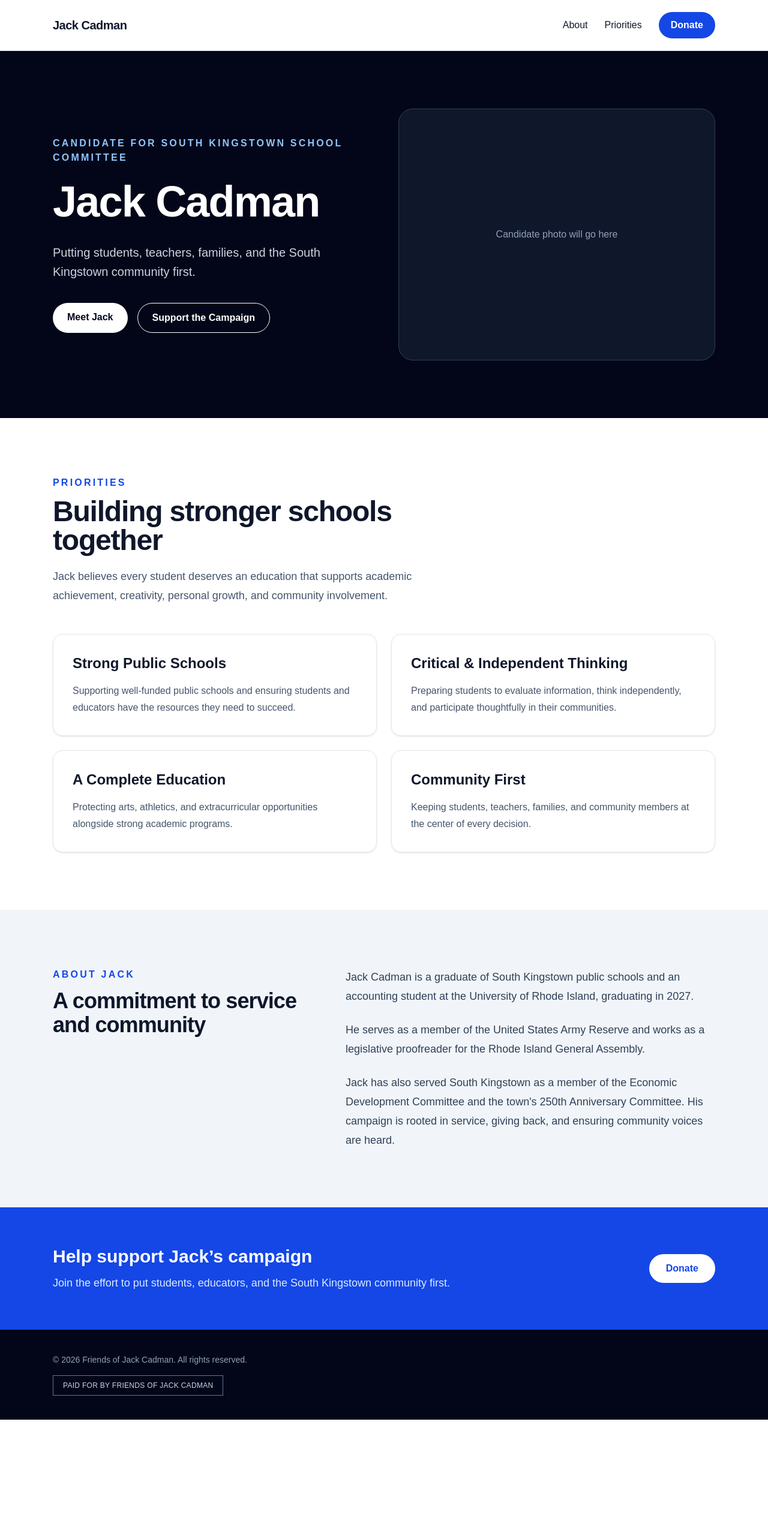
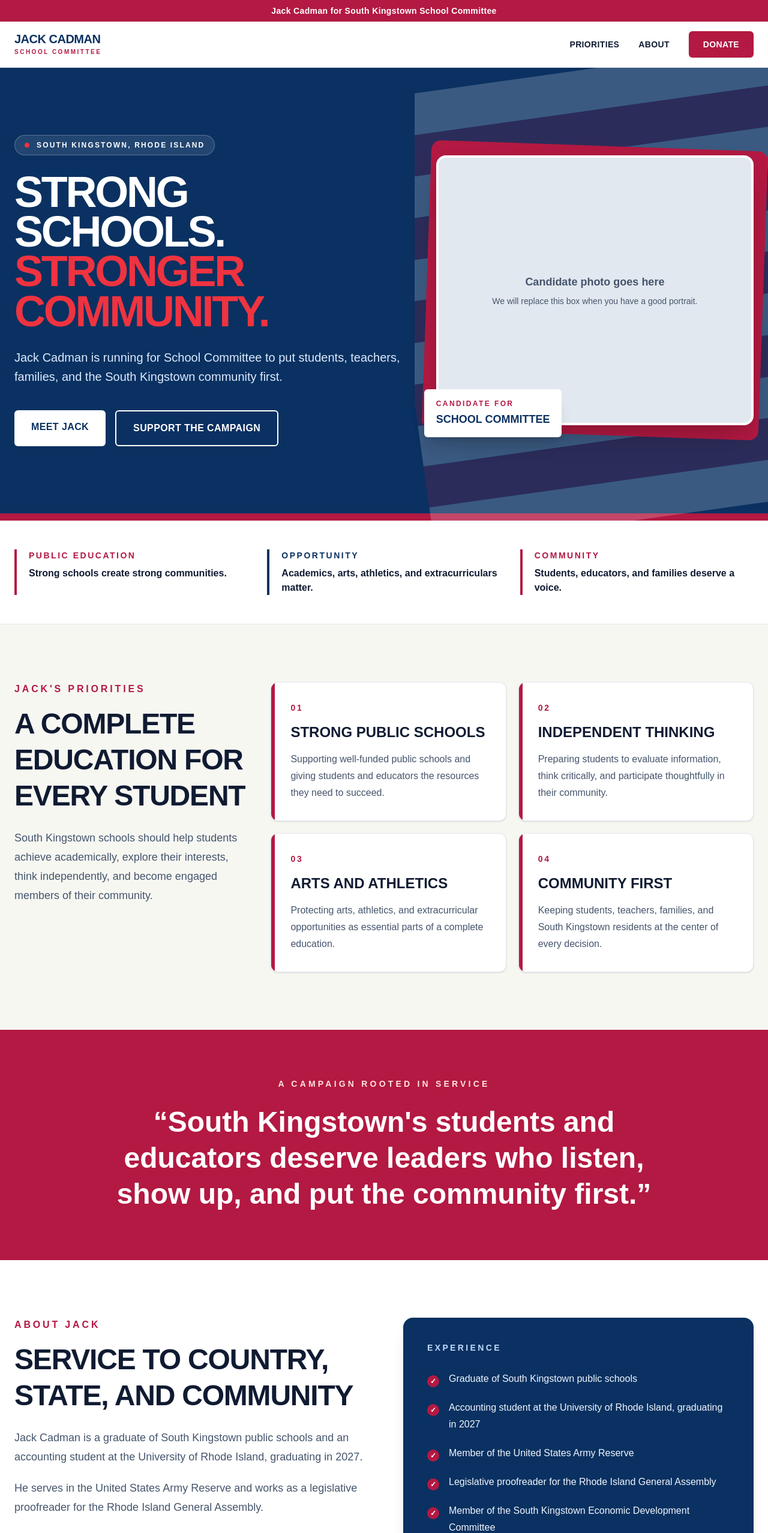
Before and after one commit to tjblech/candidate-campaign-website, a Next.js app: page / in a window 1280 px wide. Shown: the top 2556 px of the page at 60% size. Before the commit the page ends 2367 px from the top, so only its background shows below. Built offline with nearby package versions, Linux system fonts and the light colour scheme.

Commit message:
Build initial Jack Cadman campaign website

```diff
--- a/app/layout.tsx
+++ b/app/layout.tsx
@@ -13,8 +13,9 @@ const geistMono = Geist_Mono({
 });
 
 export const metadata: Metadata = {
-  title: "Create Next App",
-  description: "Generated by create next app",
+  title: "Jack Cadman for South Kingstown School Committee",
+  description:
+    "Jack Cadman is running for South Kingstown School Committee to support strong public schools, independent thinking, arts, athletics, and community-centered leadership.",
 };
 
 export default function RootLayout({
--- a/app/page.tsx
+++ b/app/page.tsx
@@ -1,48 +1,71 @@
-const issues = [
+const priorities = [
   {
+    number: "01",
     title: "Strong Public Schools",
     description:
-      "Supporting well-funded public schools and ensuring students and educators have the resources they need to succeed.",
+      "Supporting well-funded public schools and giving students and educators the resources they need to succeed.",
   },
   {
-    title: "Critical & Independent Thinking",
+    number: "02",
+    title: "Independent Thinking",
     description:
-      "Preparing students to evaluate information, think independently, and participate thoughtfully in their communities.",
+      "Preparing students to evaluate information, think critically, and participate thoughtfully in their community.",
   },
   {
-    title: "A Complete Education",
+    number: "03",
+    title: "Arts and Athletics",
     description:
-      "Protecting arts, athletics, and extracurricular opportunities alongside strong academic programs.",
+      "Protecting arts, athletics, and extracurricular opportunities as essential parts of a complete education.",
   },
   {
+    number: "04",
     title: "Community First",
     description:
-      "Keeping students, teachers, families, and community members at the center of every decision.",
+      "Keeping students, teachers, families, and South Kingstown residents at the center of every decision.",
   },
+];
+
+const experience = [
+  "Graduate of South Kingstown public schools",
+  "Accounting student at the University of Rhode Island, graduating in 2027",
+  "Member of the United States Army Reserve",
+  "Legislative proofreader for the Rhode Island General Assembly",
+  "Member of the South Kingstown Economic Development Committee",
+  "Former member of the South Kingstown 250th Anniversary Committee",
 ];
 
 export default function Home() {
   return (
-    <main className="min-h-screen bg-white text-slate-900">
+    <main className="min-h-screen bg-[#f7f7f2] text-[#101b32]">
+      {/* Announcement bar */}
+      <div className="bg-[#b31942] px-4 py-2 text-center text-sm font-semibold tracking-wide text-white">
+        Jack Cadman for South Kingstown School Committee
+      </div>
+
       {/* Navigation */}
-      <header className="border-b border-slate-200 bg-white">
-        <nav className="mx-auto flex max-w-6xl items-center justify-between px-6 py-5">
-          <a href="#" className="text-xl font-bold tracking-tight">
+      <header className="sticky top-0 z-50 border-b border-slate-200 bg-white/95 backdrop-blur">
+        <nav className="mx-auto flex max-w-7xl items-center justify-between px-6 py-4">
+          <a href="#" className="group">
+            <p className="text-xl font-black uppercase leading-none tracking-tight text-[#0a3161]">
               Jack Cadman
+            </p>
+            <p className="mt-1 text-[10px] font-bold uppercase tracking-[0.25em] text-[#b31942]">
+              School Committee
+            </p>
           </a>
 
-          <div className="hidden items-center gap-7 md:flex">
-            <a href="#about" className="hover:text-blue-700">
+          <div className="hidden items-center gap-8 text-sm font-bold uppercase tracking-wide md:flex">
+            <a className="transition hover:text-[#b31942]" href="#priorities">
+              Priorities
+            </a>
+            <a className="transition hover:text-[#b31942]" href="#about">
               About
-            </a>
-            <a href="#issues" className="hover:text-blue-700">
-              Priorities
             </a>
             <a
               href="https://secure.actblue.com/donate/jack-cadman-1"
               target="_blank"
               rel="noopener noreferrer"
-              className="rounded-full bg-blue-700 px-5 py-2.5 font-semibold text-white transition hover:bg-blue-800"
+              className="rounded-md bg-[#b31942] px-6 py-3 text-white shadow-sm transition hover:-translate-y-0.5 hover:bg-[#8f1434] hover:shadow-lg"
             >
               Donate
             </a>
@@ -51,26 +74,42 @@ export default function Home() {
       </header>
 
       {/* Hero */}
-      <section className="bg-slate-950 text-white">
-        <div className="mx-auto grid max-w-6xl gap-12 px-6 py-24 md:grid-cols-2 md:items-center">
+      <section className="relative overflow-hidden bg-[#0a3161] text-white">
+        {/* Decorative stripes */}
+        <div className="absolute inset-y-0 right-0 hidden w-[46%] overflow-hidden opacity-20 lg:block">
+          <div className="absolute -right-24 top-0 h-full w-[120%] rotate-[-8deg]">
+            {Array.from({ length: 11 }).map((_, index) => (
+              <div
+                key={index}
+                className={`h-[9.1%] ${
+                  index % 2 === 0 ? "bg-white" : "bg-[#b31942]"
+                }`}
+              />
+            ))}
+          </div>
+        </div>
+
+        <div className="relative mx-auto grid max-w-7xl gap-14 px-6 py-20 md:py-28 lg:grid-cols-[1.1fr_0.9fr] lg:items-center">
           <div>
-            <p className="mb-4 font-semibold uppercase tracking-[0.2em] text-blue-300">
-              Candidate for South Kingstown School Committee
+            <div className="mb-7 inline-flex items-center gap-3 rounded-full border border-white/25 bg-white/10 px-4 py-2 text-xs font-bold uppercase tracking-[0.18em]">
+              <span className="h-2 w-2 rounded-full bg-[#ef3340]" />
+              South Kingstown, Rhode Island
+            </div>
+
+            <h1 className="max-w-3xl text-5xl font-black uppercase leading-[0.92] tracking-[-0.045em] sm:text-6xl md:text-7xl">
+              Strong schools.
+              <span className="block text-[#ef3340]">Stronger community.</span>
+            </h1>
+
+            <p className="mt-7 max-w-2xl text-lg leading-8 text-blue-100 md:text-xl">
+              Jack Cadman is running for School Committee to put students,
+              teachers, families, and the South Kingstown community first.
             </p>
 
-            <h1 className="text-5xl font-bold leading-tight tracking-tight md:text-7xl">
-              Jack Cadman
-            </h1>
-
-            <p className="mt-6 max-w-xl text-xl leading-8 text-slate-300">
-              Putting students, teachers, families, and the South Kingstown
-              community first.
-            </p>
-
-            <div className="mt-9 flex flex-wrap gap-4">
+            <div className="mt-10 flex flex-wrap gap-4">
               <a
                 href="#about"
-                className="rounded-full bg-white px-6 py-3 font-semibold text-slate-950 transition hover:bg-slate-200"
+                className="rounded-md bg-white px-7 py-4 font-bold uppercase tracking-wide text-[#0a3161] transition hover:-translate-y-0.5 hover:bg-slate-100"
               >
                 Meet Jack
               </a>
@@ -79,67 +118,143 @@ export default function Home() {
                 href="https://secure.actblue.com/donate/jack-cadman-1"
                 target="_blank"
                 rel="noopener noreferrer"
-                className="rounded-full border border-white px-6 py-3 font-semibold transition hover:bg-white hover:text-slate-950"
+                className="rounded-md border-2 border-white px-7 py-4 font-bold uppercase tracking-wide text-white transition hover:-translate-y-0.5 hover:bg-white hover:text-[#0a3161]"
               >
                 Support the Campaign
               </a>
             </div>
           </div>
 
-          {/* Candidate photo placeholder */}
-          <div className="flex min-h-[420px] items-center justify-center rounded-3xl border border-slate-700 bg-slate-900 px-8 text-center text-slate-400">
-            Candidate photo will go here
+          {/* Candidate photo */}
+          <div className="relative">
+            <div className="absolute -inset-4 rotate-2 rounded-2xl bg-[#b31942]" />
+
+            <div className="relative flex min-h-[450px] items-center justify-center overflow-hidden rounded-2xl border-4 border-white bg-slate-200 text-center text-slate-600 shadow-2xl">
+              <div className="px-10">
+                <p className="text-lg font-bold">Candidate photo goes here</p>
+                <p className="mt-2 text-sm">
+                  We will replace this box when you have a good portrait.
+                </p>
+              </div>
+            </div>
+
+            <div className="absolute -bottom-5 -left-5 rounded-md bg-white px-5 py-4 text-[#0a3161] shadow-xl">
+              <p className="text-xs font-bold uppercase tracking-[0.2em] text-[#b31942]">
+                Candidate for
+              </p>
+              <p className="mt-1 text-lg font-black uppercase">
+                School Committee
+              </p>
+            </div>
+          </div>
+        </div>
+
+        <div className="h-3 bg-[#b31942]" />
+      </section>
+
+      {/* Intro */}
+      <section className="border-b border-slate-200 bg-white">
+        <div className="mx-auto grid max-w-7xl gap-8 px-6 py-12 md:grid-cols-3">
+          <div className="border-l-4 border-[#b31942] pl-5">
+            <p className="text-sm font-bold uppercase tracking-[0.18em] text-[#b31942]">
+              Public Education
+            </p>
+            <p className="mt-2 font-semibold">
+              Strong schools create strong communities.
+            </p>
+          </div>
+
+          <div className="border-l-4 border-[#0a3161] pl-5">
+            <p className="text-sm font-bold uppercase tracking-[0.18em] text-[#0a3161]">
+              Opportunity
+            </p>
+            <p className="mt-2 font-semibold">
+              Academics, arts, athletics, and extracurriculars matter.
+            </p>
+          </div>
+
+          <div className="border-l-4 border-[#b31942] pl-5">
+            <p className="text-sm font-bold uppercase tracking-[0.18em] text-[#b31942]">
+              Community
+            </p>
+            <p className="mt-2 font-semibold">
+              Students, educators, and families deserve a voice.
+            </p>
           </div>
         </div>
       </section>
 
-      {/* Issues */}
-      <section id="issues" className="mx-auto max-w-6xl px-6 py-24">
-        <div className="max-w-2xl">
-          <p className="font-semibold uppercase tracking-[0.2em] text-blue-700">
-            Priorities
+      {/* Priorities */}
+      <section id="priorities" className="mx-auto max-w-7xl px-6 py-24">
+        <div className="grid gap-10 lg:grid-cols-[0.65fr_1.35fr]">
+          <div>
+            <p className="font-bold uppercase tracking-[0.24em] text-[#b31942]">
+              Jack&apos;s Priorities
             </p>
 
-          <h2 className="mt-3 text-4xl font-bold tracking-tight md:text-5xl">
-            Building stronger schools together
+            <h2 className="mt-4 text-4xl font-black uppercase leading-tight tracking-tight md:text-5xl">
+              A complete education for every student
             </h2>
 
-          <p className="mt-5 text-lg leading-8 text-slate-600">
-            Jack believes every student deserves an education that supports
-            academic achievement, creativity, personal growth, and community
-            involvement.
+            <p className="mt-6 text-lg leading-8 text-slate-600">
+              South Kingstown schools should help students achieve
+              academically, explore their interests, think independently, and
+              become engaged members of their community.
             </p>
           </div>
 
-        <div className="mt-12 grid gap-6 md:grid-cols-2">
-          {issues.map((issue) => (
+          <div className="grid gap-5 sm:grid-cols-2">
+            {priorities.map((priority) => (
               <article
-              key={issue.title}
-              className="rounded-2xl border border-slate-200 p-8 shadow-sm"
+                key={priority.title}
+                className="group relative overflow-hidden rounded-xl border border-slate-200 bg-white p-8 shadow-sm transition hover:-translate-y-1 hover:shadow-xl"
               >
-              <h3 className="text-2xl font-bold">{issue.title}</h3>
+                <div className="absolute left-0 top-0 h-full w-1.5 bg-[#b31942] transition-all group-hover:w-2" />
+
+                <p className="text-sm font-black tracking-[0.2em] text-[#b31942]">
+                  {priority.number}
+                </p>
+
+                <h3 className="mt-4 text-2xl font-black uppercase leading-tight">
+                  {priority.title}
+                </h3>
+
                 <p className="mt-4 leading-7 text-slate-600">
-                {issue.description}
+                  {priority.description}
                 </p>
               </article>
             ))}
           </div>
+        </div>
+      </section>
+
+      {/* Quote */}
+      <section className="bg-[#b31942] text-white">
+        <div className="mx-auto max-w-5xl px-6 py-20 text-center">
+          <p className="text-sm font-bold uppercase tracking-[0.3em] text-red-100">
+            A campaign rooted in service
+          </p>
+
+          <blockquote className="mt-6 text-3xl font-black leading-tight md:text-5xl">
+            “South Kingstown&apos;s students and educators deserve leaders who
+            listen, show up, and put the community first.”
+          </blockquote>
+        </div>
       </section>
 
       {/* About */}
-      <section id="about" className="bg-slate-100">
-        <div className="mx-auto grid max-w-6xl gap-12 px-6 py-24 md:grid-cols-[1fr_1.4fr]">
+      <section id="about" className="bg-white">
+        <div className="mx-auto grid max-w-7xl gap-16 px-6 py-24 lg:grid-cols-2 lg:items-start">
           <div>
-            <p className="font-semibold uppercase tracking-[0.2em] text-blue-700">
+            <p className="font-bold uppercase tracking-[0.24em] text-[#b31942]">
               About Jack
             </p>
 
-            <h2 className="mt-3 text-4xl font-bold tracking-tight">
-              A commitment to service and community
+            <h2 className="mt-4 text-4xl font-black uppercase leading-tight tracking-tight md:text-5xl">
+              Service to country, state, and community
             </h2>
-          </div>
 
-          <div className="space-y-6 text-lg leading-8 text-slate-700">
+            <div className="mt-6 space-y-5 text-lg leading-8 text-slate-600">
               <p>
                 Jack Cadman is a graduate of South Kingstown public schools and
                 an accounting student at the University of Rhode Island,
@@ -147,29 +262,54 @@ export default function Home() {
               </p>
 
               <p>
-              He serves as a member of the United States Army Reserve and works
-              as a legislative proofreader for the Rhode Island General
-              Assembly.
+                He serves in the United States Army Reserve and works as a
+                legislative proofreader for the Rhode Island General Assembly.
               </p>
 
               <p>
-              Jack has also served South Kingstown as a member of the Economic
-              Development Committee and the town&apos;s 250th Anniversary
-              Committee. His campaign is rooted in service, giving back, and
-              ensuring community voices are heard.
+                Jack believes public service means listening to the community,
+                giving back, and making decisions that create opportunity for
+                every student.
               </p>
+            </div>
+          </div>
+
+          <div className="rounded-2xl bg-[#0a3161] p-8 text-white shadow-xl md:p-10">
+            <p className="text-sm font-bold uppercase tracking-[0.24em] text-blue-200">
+              Experience
+            </p>
+
+            <ul className="mt-7 space-y-5">
+              {experience.map((item) => (
+                <li key={item} className="flex gap-4">
+                  <span className="mt-2 flex h-5 w-5 shrink-0 items-center justify-center rounded-full bg-[#b31942] text-xs font-bold">
+                    ✓
+                  </span>
+                  <span className="leading-7 text-blue-50">{item}</span>
+                </li>
+              ))}
+            </ul>
           </div>
         </div>
       </section>
 
       {/* Donation CTA */}
-      <section className="bg-blue-700 text-white">
-        <div className="mx-auto flex max-w-6xl flex-col items-start justify-between gap-8 px-6 py-16 md:flex-row md:items-center">
-          <div>
-            <h2 className="text-3xl font-bold">Help support Jack’s campaign</h2>
-            <p className="mt-3 text-lg text-blue-100">
-              Join the effort to put students, educators, and the South
-              Kingstown community first.
+      <section className="relative overflow-hidden bg-[#f1f3f5]">
+        <div className="absolute left-0 top-0 h-2 w-full bg-gradient-to-r from-[#b31942] via-white to-[#0a3161]" />
+
+        <div className="mx-auto flex max-w-7xl flex-col items-start justify-between gap-10 px-6 py-20 lg:flex-row lg:items-center">
+          <div className="max-w-3xl">
+            <p className="font-bold uppercase tracking-[0.24em] text-[#b31942]">
+              Join the Campaign
+            </p>
+
+            <h2 className="mt-4 text-4xl font-black uppercase tracking-tight md:text-5xl">
+              Help build a stronger future for South Kingstown
+            </h2>
+
+            <p className="mt-5 text-lg leading-8 text-slate-600">
+              Your support helps Jack reach more voters and share his vision
+              for strong, community-centered public schools.
             </p>
           </div>
 
@@ -177,21 +317,40 @@ export default function Home() {
             href="https://secure.actblue.com/donate/jack-cadman-1"
             target="_blank"
             rel="noopener noreferrer"
-            className="rounded-full bg-white px-7 py-3 font-semibold text-blue-700 transition hover:bg-blue-50"
+            className="shrink-0 rounded-md bg-[#b31942] px-9 py-4 text-lg font-black uppercase tracking-wide text-white shadow-lg transition hover:-translate-y-1 hover:bg-[#8f1434] hover:shadow-xl"
           >
-            Donate
+            Donate Today
           </a>
         </div>
       </section>
 
       {/* Footer */}
-      <footer className="bg-slate-950 text-slate-400">
-        <div className="mx-auto max-w-6xl px-6 py-10 text-sm">
-          <p>© 2026 Friends of Jack Cadman. All rights reserved.</p>
+      <footer className="bg-[#061d3a] text-blue-100">
+        <div className="mx-auto max-w-7xl px-6 py-12">
+          <div className="flex flex-col justify-between gap-8 md:flex-row md:items-end">
+            <div>
+              <p className="text-2xl font-black uppercase text-white">
+                Jack Cadman
+              </p>
 
-          <p className="mt-4 inline-block border border-slate-500 px-4 py-2 text-xs uppercase tracking-wide text-slate-300">
-            Paid for by Friends of Jack Cadman
+              <p className="mt-1 text-sm font-bold uppercase tracking-[0.2em] text-red-300">
+                Candidate for South Kingstown School Committee
               </p>
+            </div>
+
+            <div className="text-sm text-blue-200 md:text-right">
+              <p>© 2026 Jack Cadman Campaign. All rights reserved.</p>
+              <p className="mt-2">
+                South Kingstown, Rhode Island
+              </p>
+            </div>
+          </div>
+
+          <div className="mt-8 border-t border-white/10 pt-6">
+            <p className="text-center text-xs uppercase tracking-[0.18em] text-blue-300/75">
+              Paid for by Jack Cadman.
+            </p>
+          </div>
         </div>
       </footer>
     </main>
```
Lines whose indentation alone changed are shown as unchanged.
